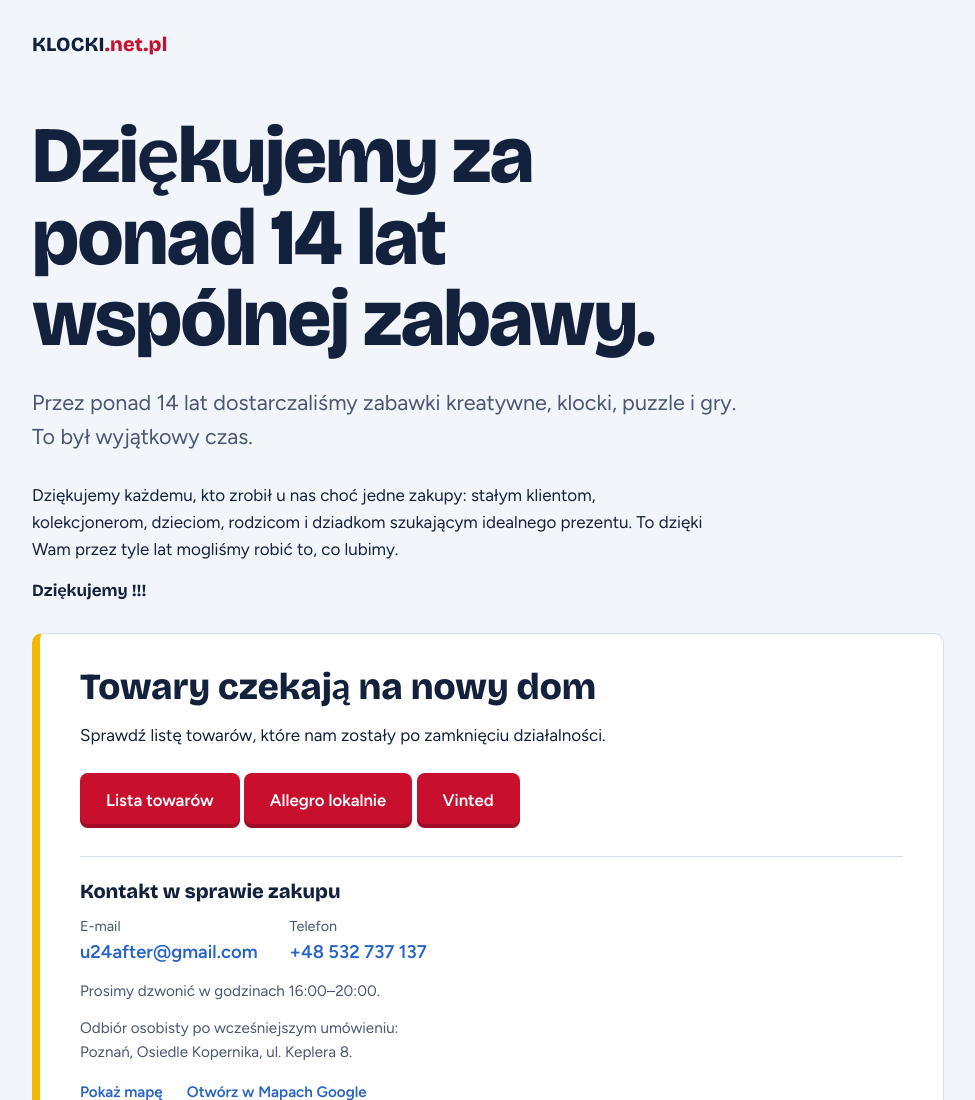
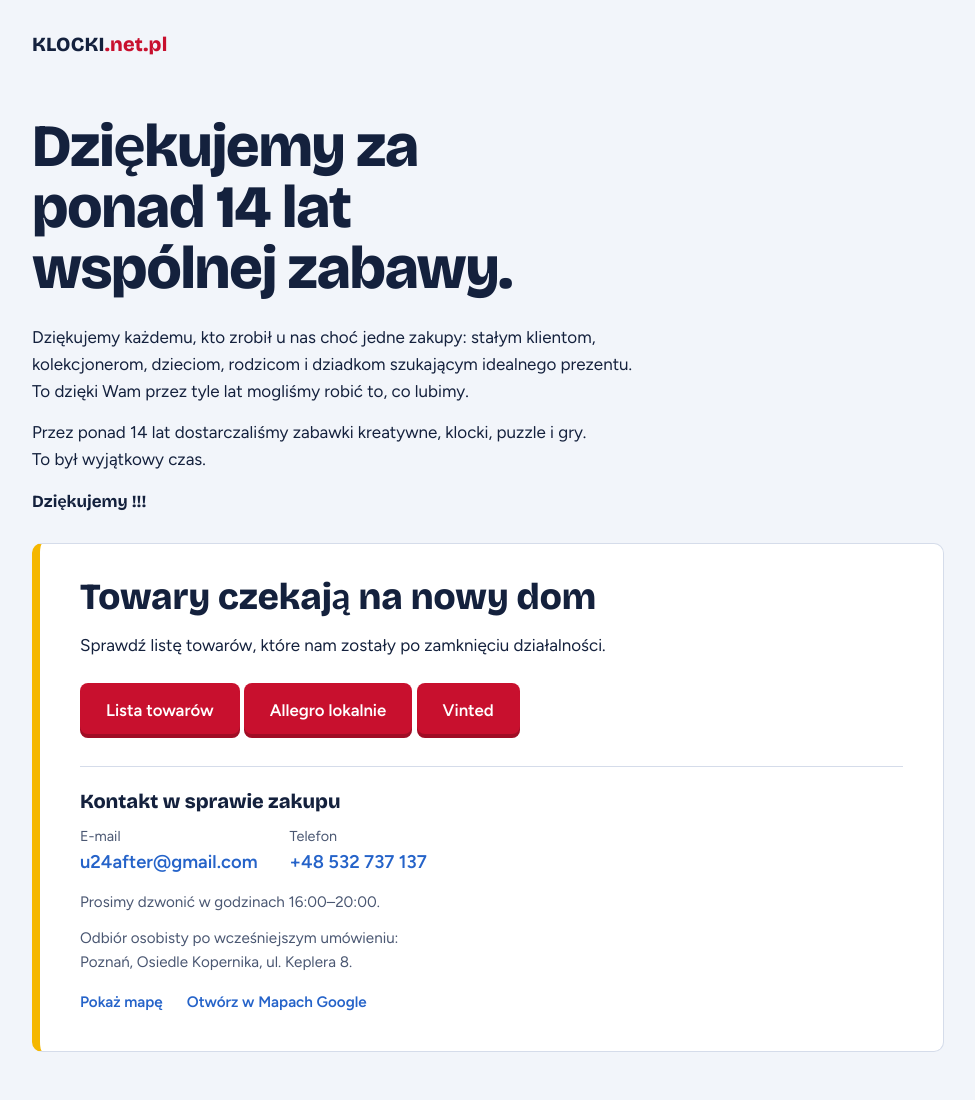
Before and after one commit to marcinmaron/u24after, a plain HTML site: page index.html in a window 1280 px wide. Shown: the top 1100 px of the page, without its empty margins (152-1127 px from the left). Drawn offline with nearby package versions, Linux system fonts and the light colour scheme.

Commit message:
nowa wersja

```diff
--- a/index.html
+++ b/index.html
@@ -29,8 +29,7 @@ header{padding:28px 0 0;font-family:var(--head);font-weight:800;font-size:1.25re
 header span{color:var(--red)}
 
 .hero{padding:56px 0 0}
-h1{font-family:var(--head);font-weight:800;font-size:clamp(2.5rem,8vw,5rem);line-height:1.02;letter-spacing:-.02em;margin:0 0 24px;max-width:14ch}
-.lead{font-size:clamp(1.1rem,2.4vw,1.35rem);max-width:56ch;color:var(--muted);margin:0}
+h1{font-family:var(--head);font-weight:800;font-size:clamp(2rem,6vw,3.75rem);line-height:1.02;letter-spacing:-.02em;margin:0 0 24px;max-width:14ch}
 
 
 .sale{margin:28px 0 48px;background:var(--panel);border:1px solid var(--line);border-left:8px solid var(--yellow);border-radius:10px;padding:32px clamp(20px,4vw,40px)}
@@ -57,7 +56,7 @@ h1{font-family:var(--head);font-weight:800;font-size:clamp(2.5rem,8vw,5rem);line
 .contact .map[hidden]{display:none}
 .contact .map{display:block;flex:1 1 100%;width:100%;height:240px;border:1px solid var(--line);border-radius:8px;background:var(--panel)}
 
-.thanks{padding:28px 0 0;max-width:62ch}
+.thanks{padding:0;max-width:62ch}
 .thanks p{margin:0 0 14px}
 .sign{font-family:var(--head);font-weight:700}
 footer{border-top:1px solid var(--line);padding:22px 0 32px;font-size:.9rem;color:var(--muted)}
@@ -74,11 +73,11 @@ footer{border-top:1px solid var(--line);padding:22px 0 32px;font-size:.9rem;colo
   <main>
     <section class="hero">
       <h1>Dziękujemy za ponad 14 lat wspólnej zabawy.</h1>
-      <p class="lead">Przez ponad 14 lat dostarczaliśmy zabawki kreatywne, klocki, puzzle i gry.<br> To był wyjątkowy czas.</p>
     </section>
 
     <section class="thanks">
-      <p>Dziękujemy każdemu, kto zrobił u nas choć jedne zakupy: stałym klientom, kolekcjonerom, dzieciom, rodzicom i dziadkom szukającym idealnego prezentu. To dzięki Wam przez tyle lat mogliśmy robić to, co lubimy.</p>
+      <p>Dziękujemy każdemu, kto zrobił u nas choć jedne zakupy: stałym klientom, kolekcjonerom, dzieciom, rodzicom i dziadkom szukającym idealnego prezentu.<br>To dzięki Wam przez tyle lat mogliśmy robić to, co lubimy.</p>
+      <p>Przez ponad 14 lat dostarczaliśmy zabawki kreatywne, klocki, puzzle i gry.<br>To był wyjątkowy czas.</p>
       <p class="sign">Dziękujemy !!!</p>
     </section>
 
```
